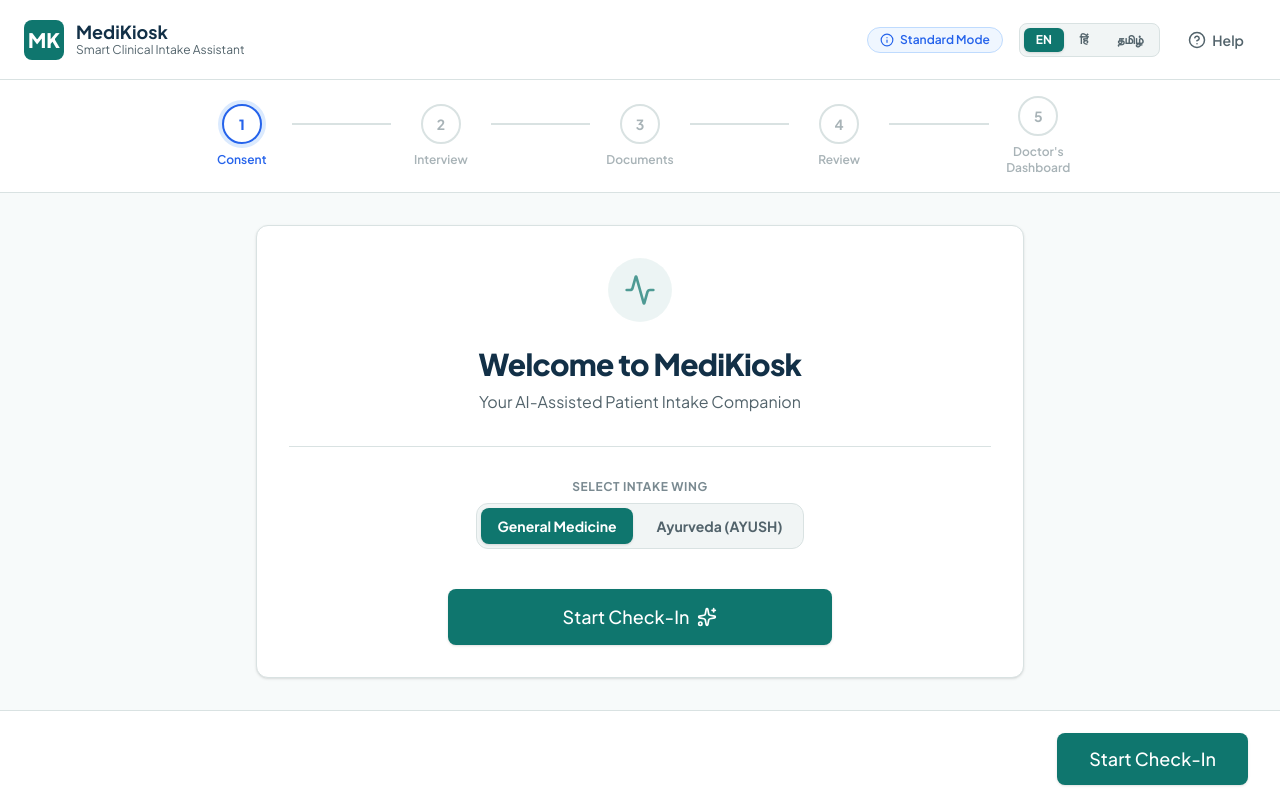
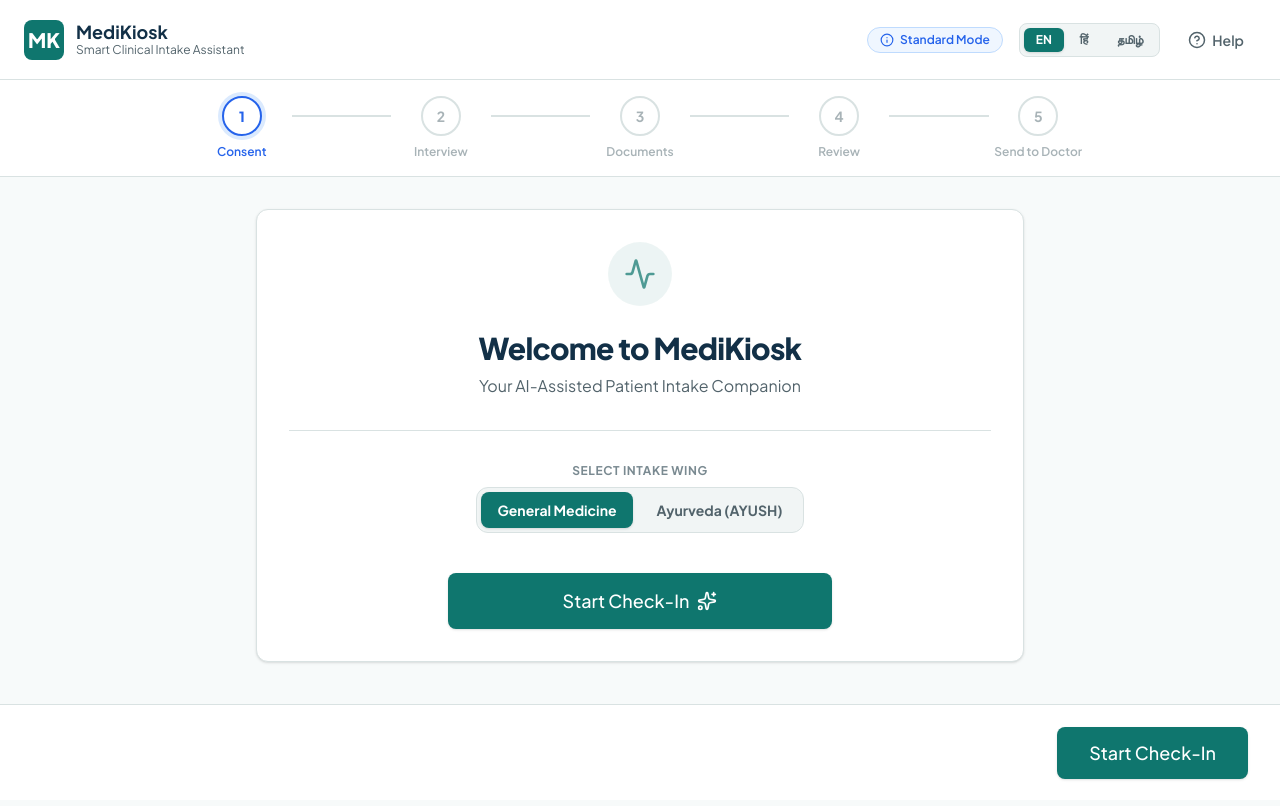
Before and after one commit to har1sh81/Patient-CaseTaker, a Next.js app: page /kiosk in a window 1280 px wide. Built offline with nearby package versions, Linux system fonts and the light colour scheme.

Commit message:
fix: update step 5 header label to Send to Doctor

```diff
--- a/components/kiosk/kiosk-layout.tsx
+++ b/components/kiosk/kiosk-layout.tsx
@@ -43,7 +43,7 @@ export const KioskLayout: React.FC<KioskLayoutProps> = ({
     { id: 'step_interview', label: 'Interview' },
     { id: 'step_documents', label: 'Documents' },
     { id: 'step_review', label: 'Review' },
-    { id: 'step_send', label: "Doctor's Dashboard" },
+    { id: 'step_send', label: 'Send to Doctor' },
   ];
 
   const handleExitClick = () => {
```
